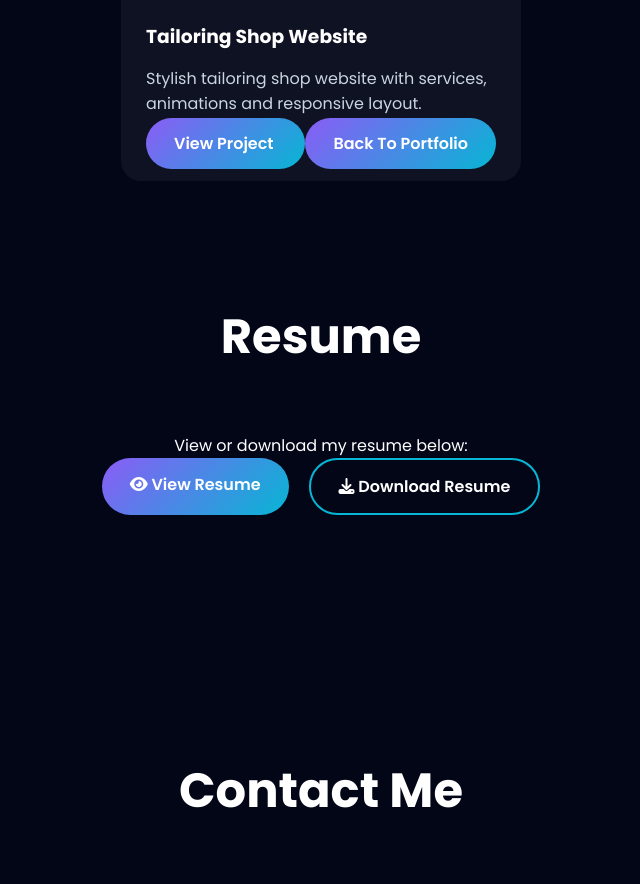
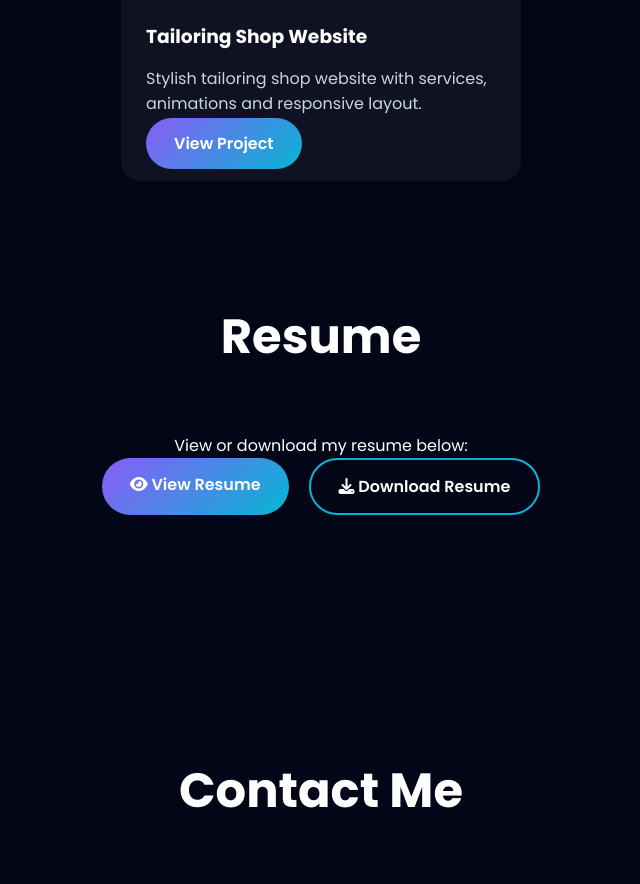
Before and after one commit to logeshwaran-k-05/me, a plain HTML site: page index.html in a window 1280 px wide. Shown: the part 2548-3432 px from the top of the page, without its empty margins (319-959 px from the left). Drawn offline with Linux system fonts and the light colour scheme; files that its build step writes are made by us from their sources.

Commit message:
Update index.html

```diff
--- a/index.html
+++ b/index.html
@@ -339,10 +339,7 @@
 
               </a>
 
-              <a href="#home"
-                class="btn btn-secondary">
 
-                Back To Portfolio
 
               </a>
 
```
